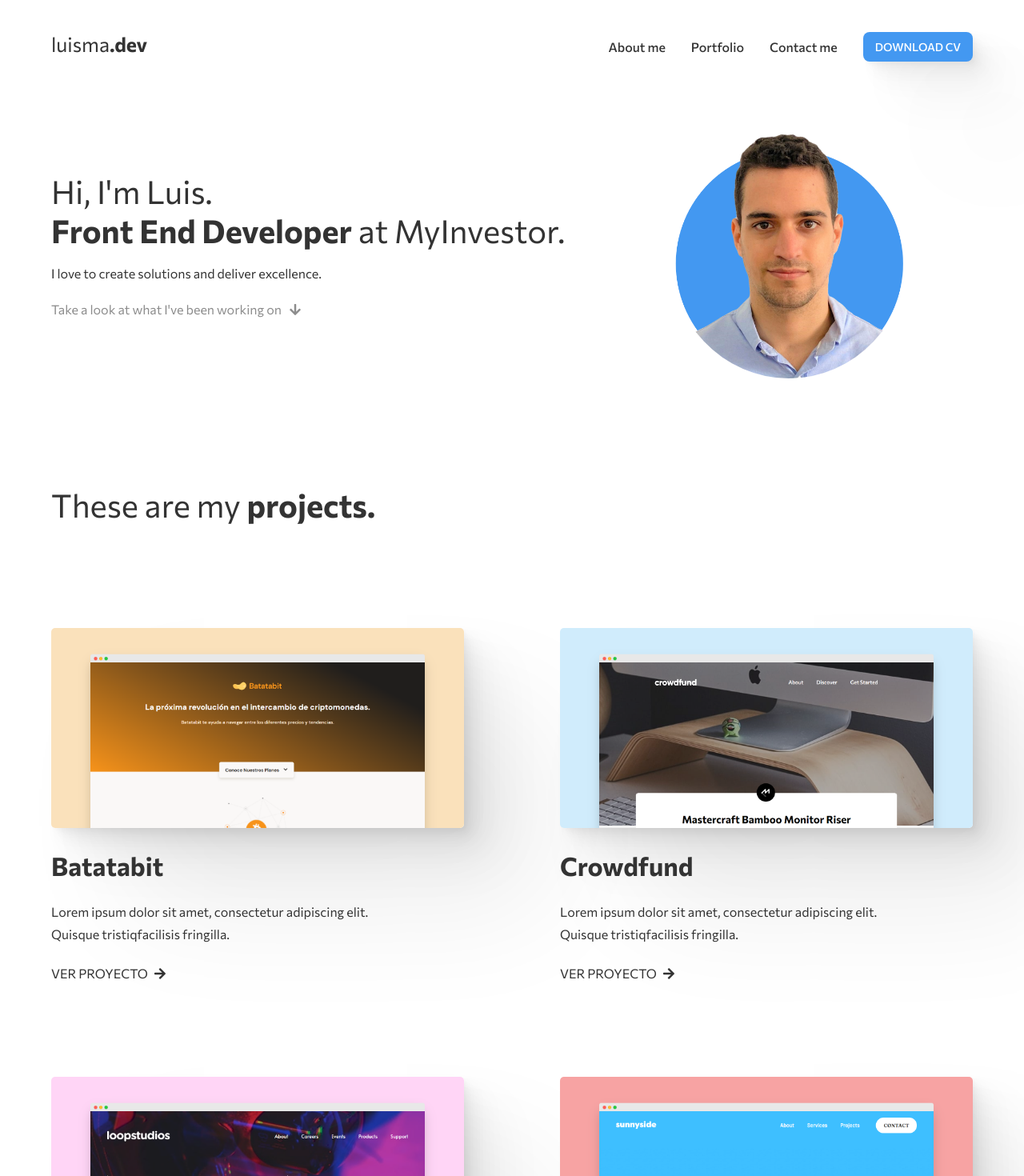
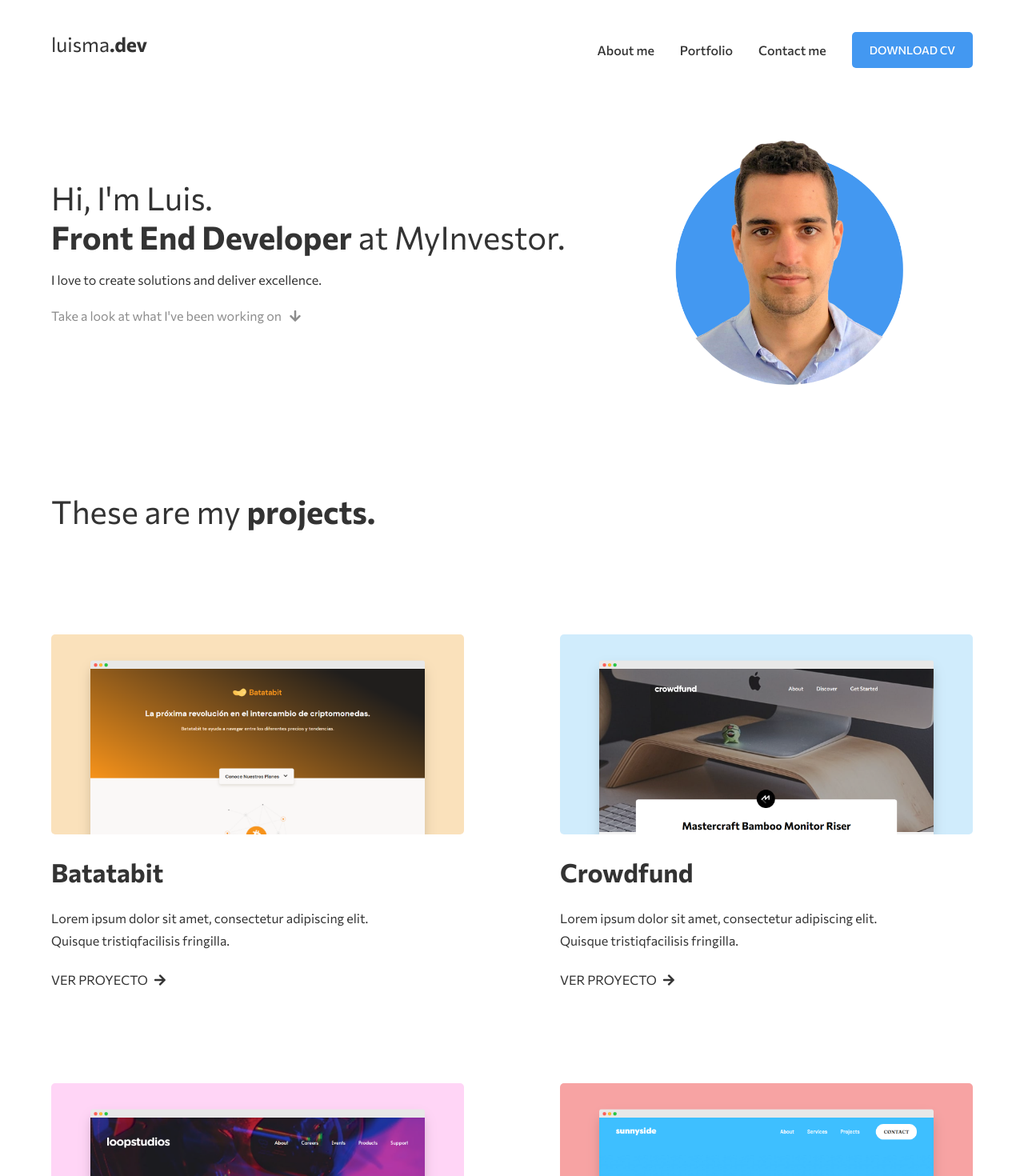
Before and after one commit to luismadf/Portfolio, a React (Create React App) app: page / in a window 1280 px wide. Shown: the top 1470 px of the page at 80% size. Built offline with nearby package versions, Linux system fonts and the light colour scheme.

Commit message:
adding new effects

```diff
--- a/src/components/Header/Header.css
+++ b/src/components/Header/Header.css
@@ -88,25 +88,21 @@ header ul li a:visited {
     display: flex;
     align-items: center;
     justify-content: center;
-    padding: 10px 15px;
+    padding: 14px 22px;
     background-color: #4398f1;
     color: white !important;
     text-transform: uppercase;
-    border-radius: 8px;
+    border-radius: 5px;
     font-size: 14px;
     font-weight: 500;
     font-family: "Commissioner", sans-serif;
     transition: 0.4s;
-    box-shadow: 2.8px 2.8px 4.2px rgba(0, 0, 0, 0.02),
-      6.7px 6.7px 10.1px rgba(0, 0, 0, 0.028),
-      12.5px 12.5px 19px rgba(0, 0, 0, 0.035),
-      22.3px 22.3px 34px rgba(0, 0, 0, 0.042),
-      41.8px 41.8px 63.5px rgba(0, 0, 0, 0.05),
-      100px 100px 152px rgba(0, 0, 0, 0.07);
   }
 
   .header__button:hover {
     transform: scale(1.05);
+    -webkit-box-shadow: 2px 12px 16px -4px rgba(0, 0, 0, 0.23);
+    box-shadow: 2px 12px 16px -4px rgba(0, 0, 0, 0.23);
   }
 
   .header__button:hover::after {
--- a/src/components/Project/Project.css
+++ b/src/components/Project/Project.css
@@ -4,12 +4,6 @@
   object-fit: cover;
   object-position: top;
   border-radius: 5px;
-  box-shadow: 2.8px 2.8px 4.2px rgba(0, 0, 0, 0.02),
-    6.7px 6.7px 10.1px rgba(0, 0, 0, 0.028),
-    12.5px 12.5px 19px rgba(0, 0, 0, 0.035),
-    22.3px 22.3px 34px rgba(0, 0, 0, 0.042),
-    41.8px 41.8px 63.5px rgba(0, 0, 0, 0.05),
-    100px 100px 152px rgba(0, 0, 0, 0.07);
 }
 
 .project__title {
@@ -125,6 +119,8 @@
 
   .project:hover img {
     transform: scale(1.02);
+    -webkit-box-shadow: 2px 12px 16px -4px rgba(0, 0, 0, 0.23);
+    box-shadow: 2px 12px 16px -4px rgba(0, 0, 0, 0.23);
   }
 
   .project:hover .button__underline--red::after,
```
Also changed, not shown: 1 other file (tests, documents, lock files or other folders).
